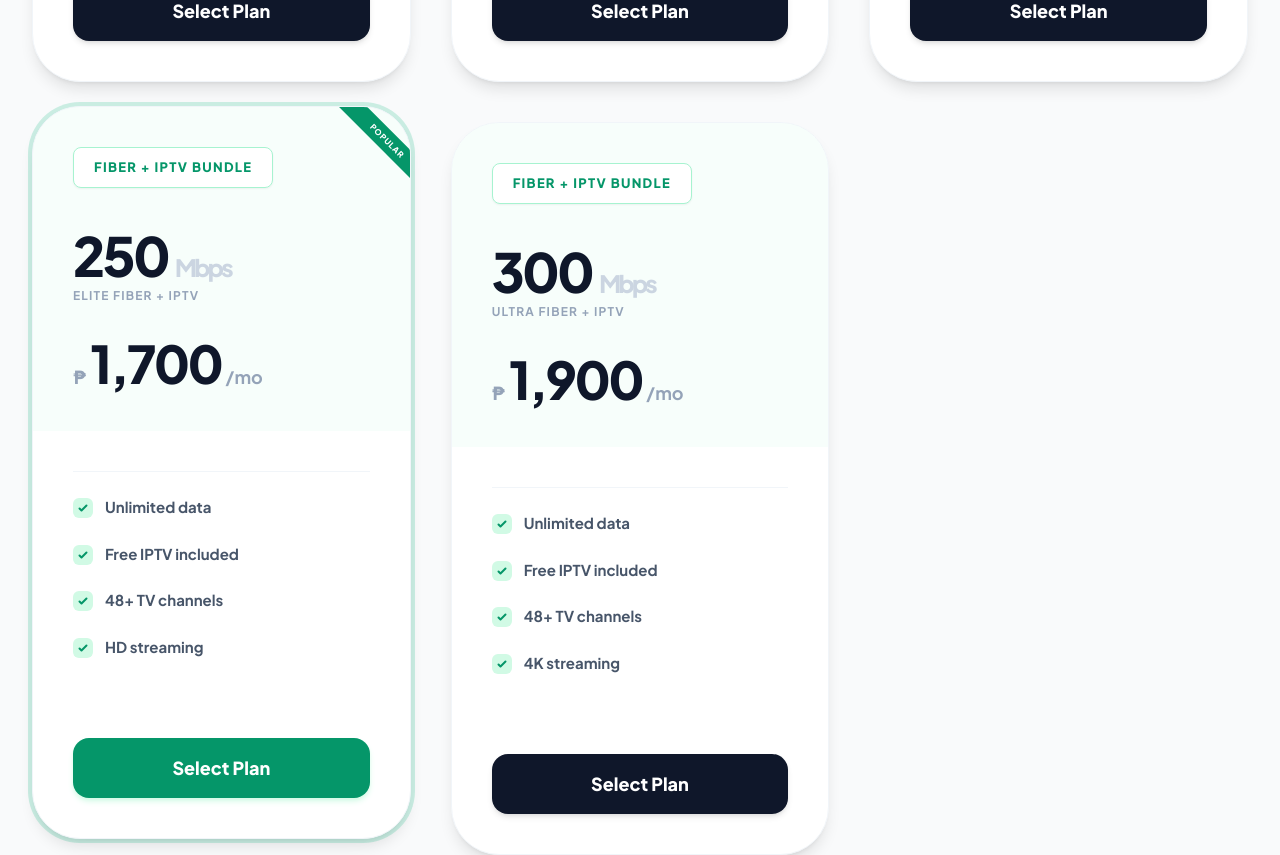
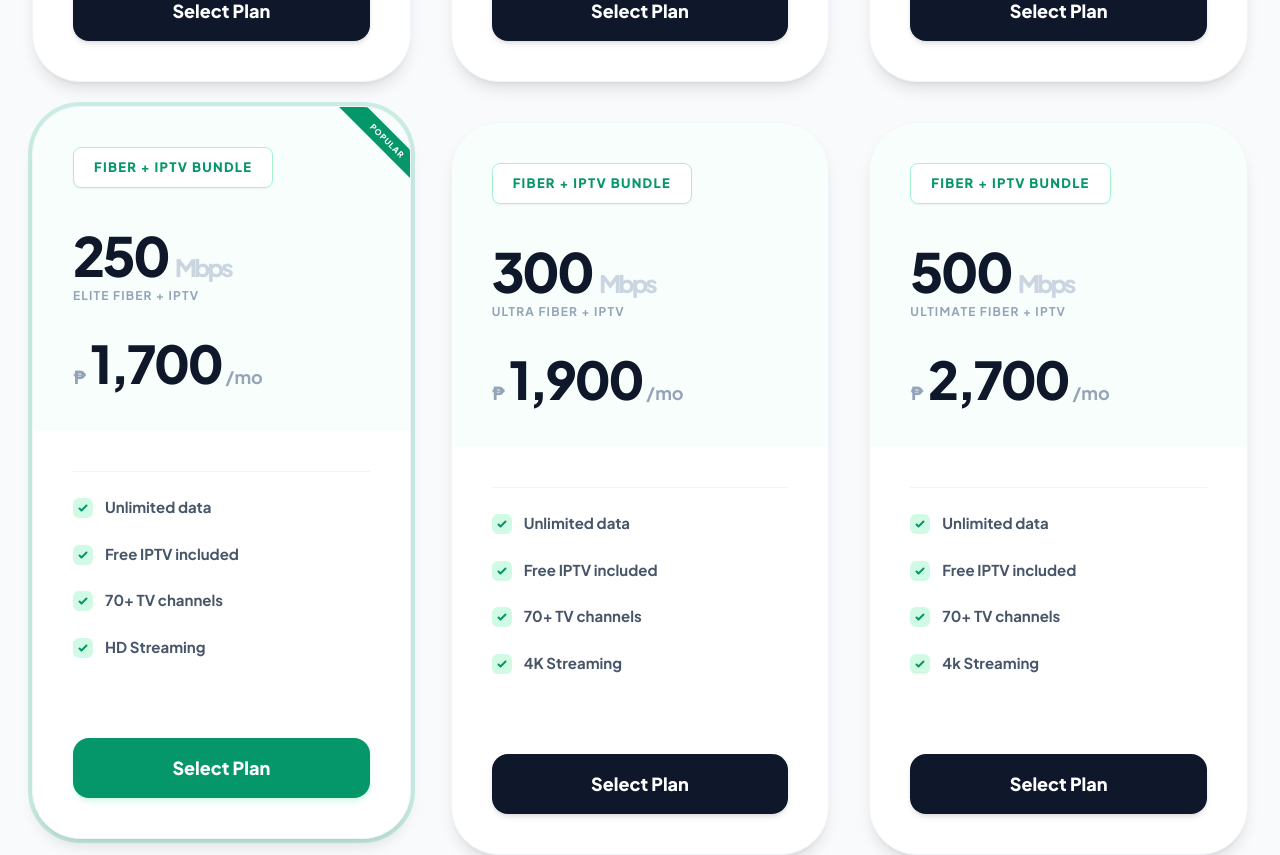
Before and after one commit to Artdrea27/Cable-Website, a React (Vite) app: page / in a window 1280 px wide. Shown: the part 3900-4755 px from the top of the page. Built offline with nearby package versions, Linux system fonts and the light colour scheme.

Commit message:
Updated plans

```diff
--- a/index.html
+++ b/index.html
@@ -5,6 +5,8 @@
   <meta name="viewport" content="width=device-width, initial-scale=1.0">
   <title>Citi CableWorld - Fast & Reliable Internet</title>
   <link href="https://fonts.googleapis.com/css2?family=Plus+Jakarta+Sans:wght@300;400;500;600;700;800&display=swap" rel="stylesheet">
+
+  <link rel="icon" href="/favicon.ico?v=v3"/>
 
   <style>
     body {
--- a/src/components/Contact.tsx
+++ b/src/components/Contact.tsx
@@ -29,7 +29,7 @@ const BRANCHES = [
   {
     id: 'guimba',
     name: 'Guimba Branch',
-    address:'MQ58+3RF, Guimba, Nueva Ecija' ,
+    address:'Mik Paul Building Faigal St. Sto Cristo, Guimba, Nueva Ecija' ,
     tel: '(044) 958 2486',
     mobile: '',
     mapUrl: "https://www.google.com/maps?q=Summit+Cable+Network+Cable+and+Fiber+Internet&output=embed",
--- a/src/components/Footer.tsx
+++ b/src/components/Footer.tsx
@@ -145,7 +145,7 @@
           </div>
 
           <div className="pt-12 border-t border-slate-800 flex flex-col md:flex-row justify-between items-center gap-8">
-            <p className="text-slate-500 text-sm font-bold">© 2026 Citi CableWorld (TTI). All rights reserved.</p>
+            <p className="text-slate-500 text-sm font-bold">© 2015 Citi CableWorld (TTI). All rights reserved.</p>
             <div className="flex gap-10">
               <a href="#" className="text-slate-500 hover:text-white text-xs font-black uppercase tracking-widest transition-colors">Privacy</a>
               <a href="#" className="text-slate-500 hover:text-white text-xs font-black uppercase tracking-widest transition-colors">Terms</a>
--- a/src/constants.tsx
+++ b/src/constants.tsx
@@ -31,7 +31,7 @@ export const PLANS: Plan[] = [
     speed: 'Up to 250 Mbps',
     price: '1,700',
     isInternetOnly: false,
-    features: ['Unlimited data', 'Free IPTV included', '48+ TV channels', 'HD streaming']
+    features: ['Unlimited data', 'Free IPTV included', '70+ TV channels', 'HD Streaming']
   },
   {
     id: 'plan-300',
@@ -39,7 +39,15 @@ export const PLANS: Plan[] = [
     speed: 'Up to 300 Mbps',
     price: '1,900',
     isInternetOnly: false,
-    features: ['Unlimited data', 'Free IPTV included', '48+ TV channels', '4K streaming']
+    features: ['Unlimited data', 'Free IPTV included', '70+ TV channels', '4K Streaming']
+  },
+  {
+    id: 'plan-500',
+    name: 'Ultimate Fiber + IPTV',
+    speed: 'Up to 500 Mbps',
+    price: '2,700',
+    isInternetOnly: false,
+    features: ['Unlimited data','Free IPTV included','70+ TV channels','4k Streaming']
   }
 ];
 
```
Also changed, not shown: 1 other file (tests, documents, lock files or other folders).
